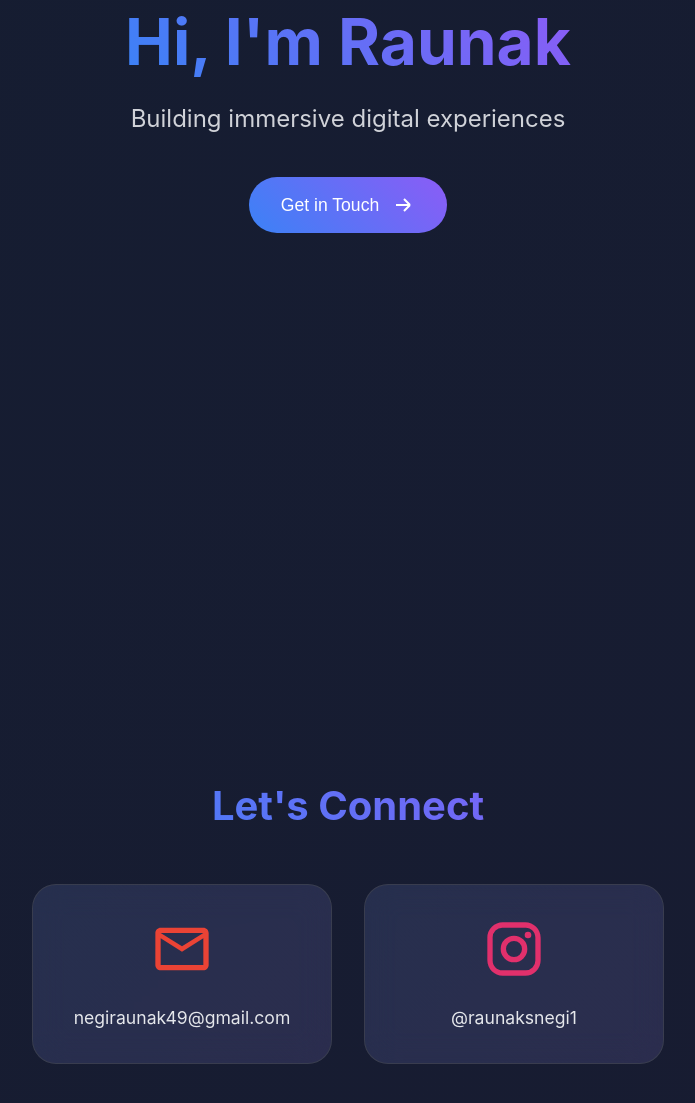
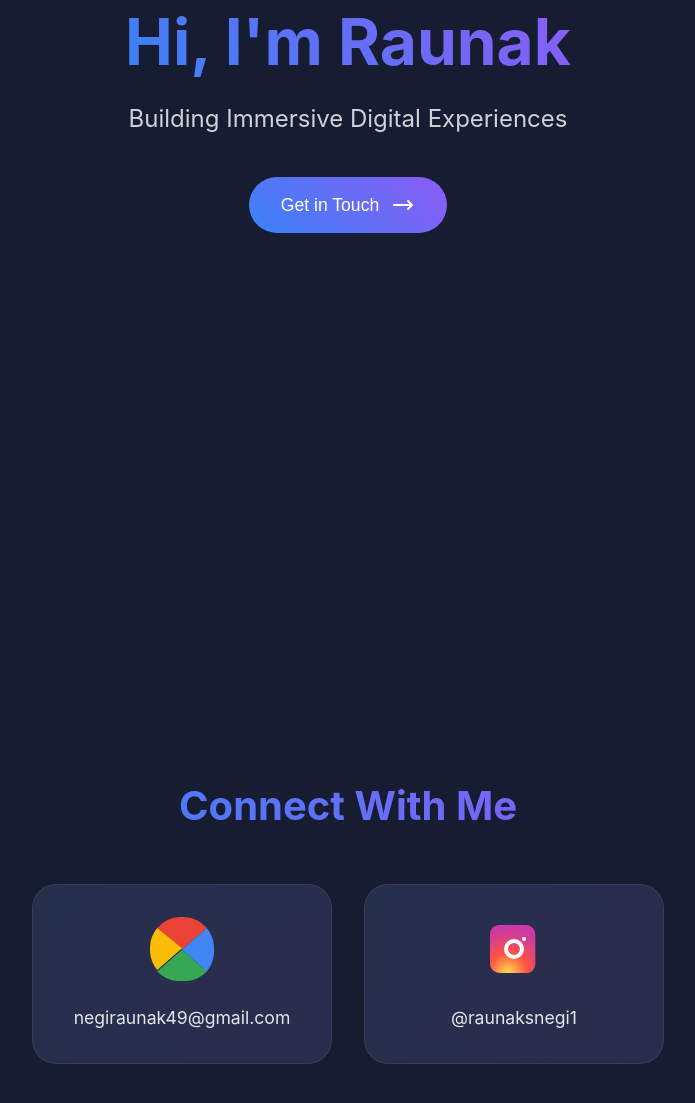
Before and after one commit to isthisraunak/portfolio, a plain HTML site: page index.html in a window 1280 px wide. Shown: the part 367-1470 px from the top of the page, without its empty margins (292-987 px from the left). Drawn offline with Linux system fonts and the light colour scheme.

Commit message:
Update index.html

```diff
--- a/index.html
+++ b/index.html
@@ -28,11 +28,11 @@
                 <h2 class="hero-title">
                     <span class="title-gradient">Hi, I'm Raunak</span>
                 </h2>
-                <p class="hero-subtitle">Building immersive digital experiences</p>
+                <p class="hero-subtitle">Building Immersive Digital Experiences</p>
                 <button class="cta-button">
                     <span>Get in Touch</span>
-                    <svg class="arrow-icon" viewBox="0 0 24 24" fill="none">
-                        <path d="M5 12H19M19 12L13 6M19 12L13 18" stroke="currentColor" stroke-width="2"/>
+                    <svg class="arrow-icon" viewBox="0 0 24 24" fill="none" stroke="currentColor">
+                        <path stroke-linecap="round" stroke-linejoin="round" stroke-width="2" d="M17 8l4 4m0 0l-4 4m4-4H3"/>
                     </svg>
                 </button>
             </div>
@@ -41,13 +41,16 @@
         <!-- Contact Section -->
         <section class="contact-section">
             <div class="contact-content">
-                <h2 class="section-title">Let's Connect</h2>
+                <h2 class="section-title">Connect With Me</h2>
                 <div class="social-grid">
                     <!-- Email Card -->
                     <a href="mailto:negiraunak49@gmail.com" class="social-card email-card">
                         <div class="card-gradient"></div>
-                        <svg class="social-icon" viewBox="0 0 24 24">
-                            <path fill="currentColor" d="M20 4H4c-1.1 0-1.99.9-1.99 2L2 18c0 1.1.9 2 2 2h16c1.1 0 2-.9 2-2V6c0-1.1-.9-2-2-2zm0 14H4V8l8 5 8-5v10zm-8-7L4 6h16l-8 5z"/>
+                        <svg class="social-icon" viewBox="0 0 48 48">
+                            <path fill="#ea4335" d="M24 24.57L42.61 8.33A23.85 23.85 0 0 0 24 0 23.85 23.85 0 0 0 5.39 8.33z"/>
+                            <path fill="#4285f4" d="M24 24.57l18.61 16.24A23.85 23.85 0 0 0 48 24a23.84 23.84 0 0 0-5.39-15.67z"/>
+                            <path fill="#34a853" d="M5.39 40.81A23.85 23.85 0 0 0 24 48a23.85 23.85 0 0 0 18.61-7.19L24 24.57z"/>
+                            <path fill="#fbbc04" d="M5.39 8.33A23.85 23.85 0 0 0 0 24a23.84 23.84 0 0 0 5.39 15.67l18.61-16.24z"/>
                         </svg>
                         <span class="card-label">negiraunak49@gmail.com</span>
                     </a>
@@ -55,8 +58,19 @@
                     <!-- Instagram Card -->
                     <a href="https://www.instagram.com/raunaksnegi1/" target="_blank" class="social-card instagram-card">
                         <div class="card-gradient"></div>
-                        <svg class="social-icon" viewBox="0 0 24 24">
-                            <path fill="currentColor" d="M7.8 2h8.4C19.4 2 22 4.6 22 7.8v8.4a5.8 5.8 0 0 1-5.8 5.8H7.8C4.6 22 2 19.4 2 16.2V7.8A5.8 5.8 0 0 1 7.8 2m-.2 2A3.6 3.6 0 0 0 4 7.6v8.8C4 18.39 5.61 20 7.6 20h8.8a3.6 3.6 0 0 0 3.6-3.6V7.6C20 5.61 18.39 4 16.4 4H7.6m9.65 1.5a1.25 1.25 0 0 1 1.25 1.25A1.25 1.25 0 0 1 17.25 8A1.25 1.25 0 0 1 16 6.75a1.25 1.25 0 0 1 1.25-1.25M12 7a5 5 0 0 1 5 5a5 5 0 0 1-5 5a5 5 0 0 1-5-5a5 5 0 0 1 5-5m0 2a3 3 0 0 0-3 3a3 3 0 0 0 3 3a3 3 0 0 0 3-3a3 3 0 0 0-3-3z"/>
+                        <svg class="social-icon" viewBox="0 0 48 48">
+                            <radialGradient id="ig-gradient" cx="19.38" cy="42.035" r="44.899" gradientUnits="userSpaceOnUse">
+                                <stop offset="0" stop-color="#fd5"/>
+                                <stop offset=".328" stop-color="#ff543f"/>
+                                <stop offset=".348" stop-color="#fc5245"/>
+                                <stop offset=".504" stop-color="#e64771"/>
+                                <stop offset=".643" stop-color="#d53e91"/>
+                                <stop offset=".761" stop-color="#cc39a4"/>
+                                <stop offset=".841" stop-color="#c837ab"/>
+                            </radialGradient>
+                            <path fill="url(#ig-gradient)" d="M34.017 41.99l-20 .019C9.163 42.081 6 38.904 6 34.964V13.036C6 9.096 9.163 5.919 13.017 5.99l20 .019c3.854.071 6.983 3.248 6.983 7.188v21.928c0 3.94-3.129 7.117-6.983 7.188z"/>
+                            <path fill="#fff" d="M24 31.5a7.5 7.5 0 1 0 0-15 7.5 7.5 0 0 0 0 15zm0-12a4.5 4.5 0 1 1 0 9 4.5 4.5 0 0 1 0-9z"/>
+                            <circle cx="31.5" cy="16.5" r="1.5" fill="#fff"/>
                         </svg>
                         <span class="card-label">@raunaksnegi1</span>
                     </a>
```
